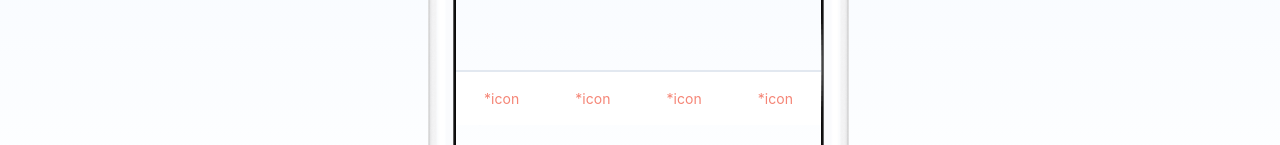
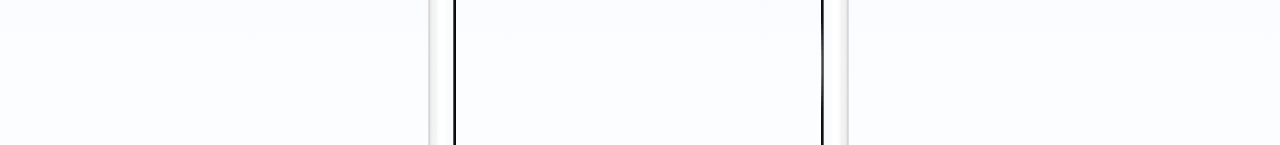
Before and after one commit to Helfer-Portal/helponspot-client, a React (Create React App) app: page /app in a window 1280 px wide. Shown: the part 655-800 px from the top of the page. Built offline with nearby package versions, Linux system fonts and the light colour scheme; what @tailwindcss/ui would draw is missing.

Commit message:
Position and relative URL fix
...

```diff
--- a/src/features/app/tab-bar/index.tsx
+++ b/src/features/app/tab-bar/index.tsx
@@ -8,10 +8,11 @@ interface TabProps {
 
 /** single Tab */
 const Tab = ({ to, label }: TabProps) => {
+  const url_base = "/app/organisation/";
   return (
     <div style={{ flex: 1 }} className="flex  justify-center items-center">
       <div>
-        <NavLink to={to} activeClassName="tab-link bg-black">
+        <NavLink to={url_base + to} activeClassName="tab-link bg-black">
           <div
             style={{ color: "#F58576" }}
             className="text-sm font-inter text-center"
@@ -33,7 +34,7 @@ const Tab = ({ to, label }: TabProps) => {
 const TabBar = () => {
   return (
     <div
-      style={{ position: "absolute", height: 55, bottom: 20, width: 365 }}
+      style={{ position: "relative", height: 55, width: 365 }}
       className="bg-white flex border-t-2"
     >
       <Tab to={"dashboard"} label={"Dashboard"} />
```
